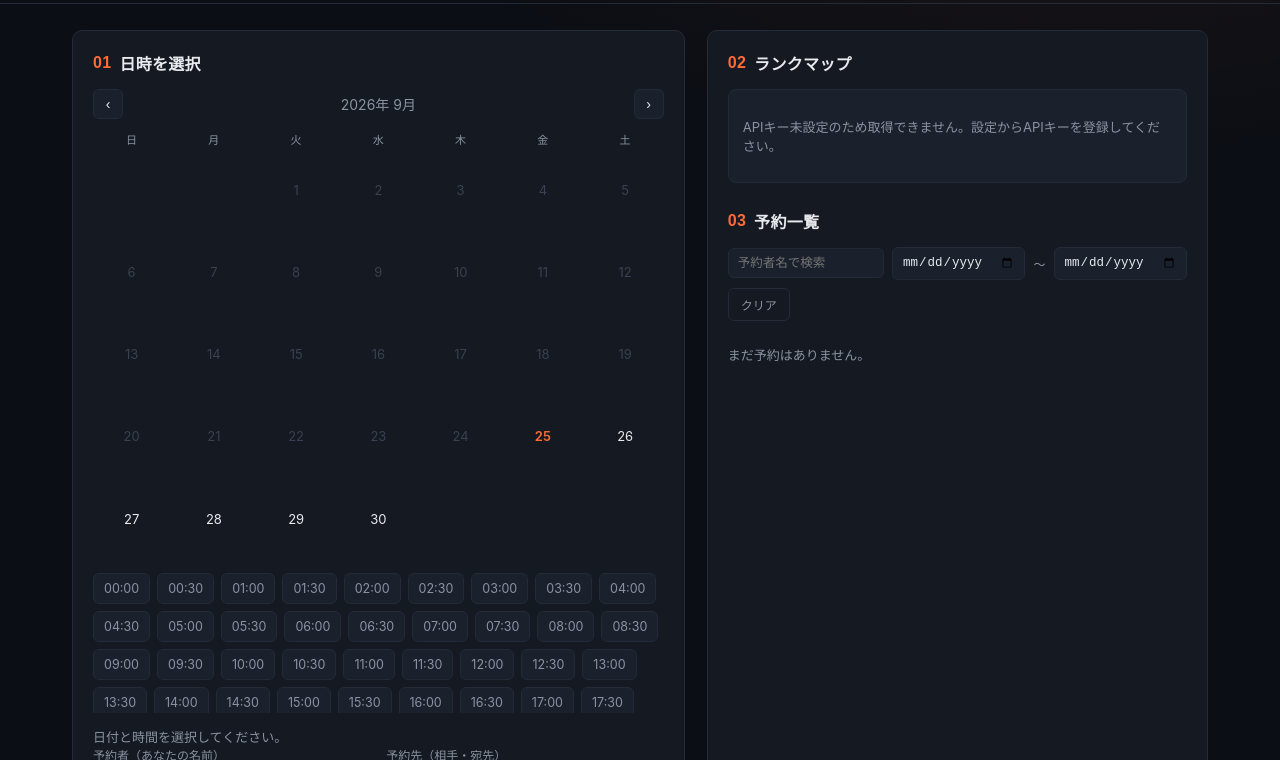
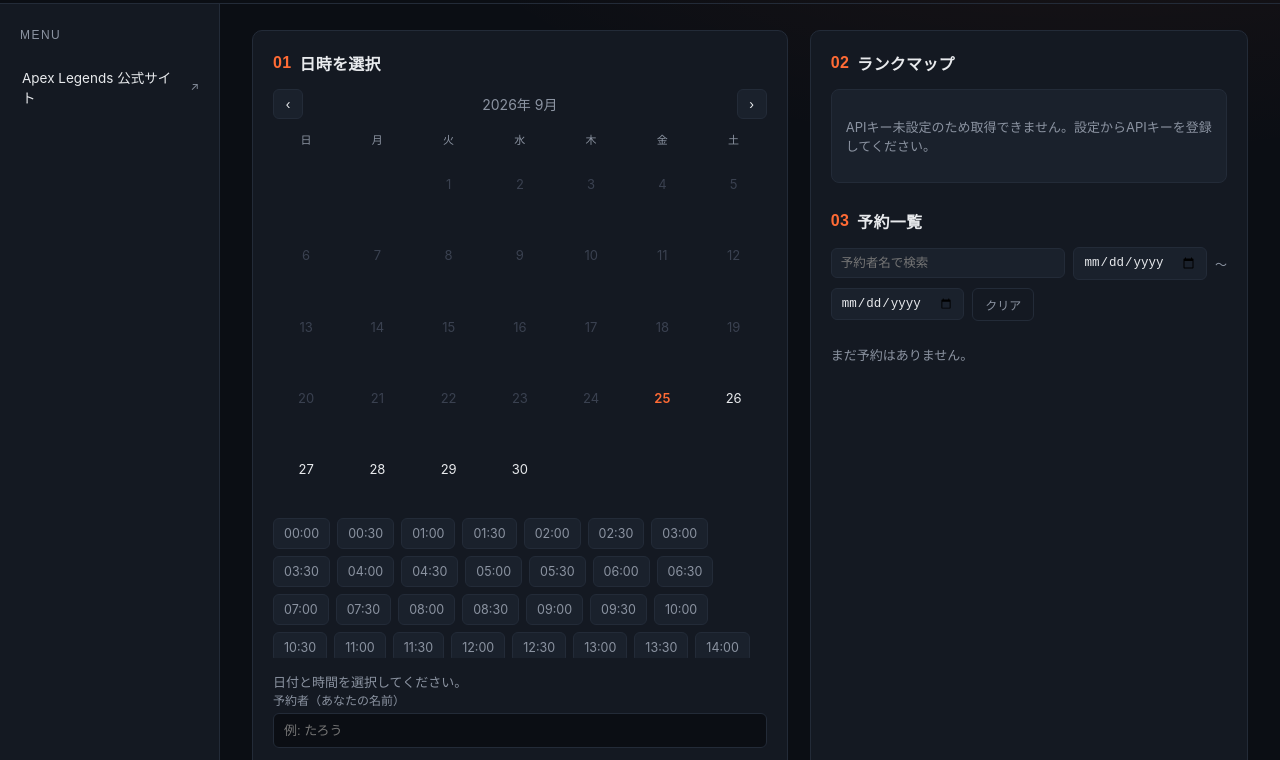
Before and after one commit to puchan8192/ARMAS, a plain HTML site: page frontend/index.html in a window 1280 px wide. Shown: the part 78-838 px from the top of the page. Drawn offline with nearby package versions, Linux system fonts and the light colour scheme; no server answers.

Commit message:
v1.2.0 -> v1.3.0 メニュー機能の追加

```diff
--- a/frontend/css/style.css
+++ b/frontend/css/style.css
@@ -19,8 +19,73 @@
   color:var(--text);
   font-family:"Inter",-apple-system,"Hiragino Kaku Gothic ProN","Yu Gothic",sans-serif;
   min-height:100vh;
+  /* display:flex は削除（ヘッダーを全幅にするため、bodyは通常の縦積みに戻す） */
+}
+.body-layout{
+  display:flex; /* ヘッダーの下でサイドバーと本体を横並びにする */
+}
+.page{
+  flex:1;
+  min-width:0;
 }
 h1,h2,h3,.mono{font-family:"Oswald","Hiragino Sans",sans-serif;}
+
+/* ---- sidebar（画面左端・全高） ---- */
+.sidebar{
+  width:220px;
+  flex-shrink:0;
+  background:var(--panel);
+  border-right:1px solid var(--border);
+  padding:24px 0;
+  min-height:100vh;
+}
+.sidebar-title{
+  font-family:"Oswald",sans-serif;
+  font-size:12px;
+  letter-spacing:.12em;
+  color:var(--muted);
+  padding:0 20px 14px;
+}
+.sidebar-links{
+  list-style:none;
+  margin:0;
+  padding:0;
+}
+.sidebar-links li{
+  border-left:2px solid transparent;
+}
+.sidebar-links a{
+  display:flex;
+  align-items:center;
+  gap:8px;
+  padding:11px 20px;
+  color:var(--text);
+  text-decoration:none;
+  font-size:13.5px;
+}
+.sidebar-links a::after{
+  content:"↗";
+  margin-left:auto;
+  color:var(--muted);
+  font-size:11px;
+}
+.sidebar-links li:hover{
+  border-left-color:var(--accent);
+  background:var(--panel-2);
+}
+.sidebar-links li:hover a{
+  color:var(--accent);
+}
+@media (max-width:720px){
+  body{ flex-direction:column; }
+  .sidebar{
+    width:100%;
+    min-height:auto;
+    border-right:none;
+    border-bottom:1px solid var(--border);
+  }
+}
+
 header.top{
   display:flex;justify-content:space-between;align-items:flex-end;
   padding:28px 32px 18px;border-bottom:1px solid var(--border);
--- a/frontend/index.html
+++ b/frontend/index.html
@@ -12,12 +12,25 @@
   <div class="brand">
     <h1>ARMAS</h1>
     <span class="full-name">Apex Reservation Management &amp; Alert System</span>
-    <span class="tag">v1.2.0</span>
+    <span class="tag">v1.3.0</span>
     <span id="onlineCount" class="online-badge">現在のオンライン：0人</span>
   </div>
   <button id="settingsToggle">設定</button>
 </header>
 
+<div class="body-layout">
+  <nav class="sidebar">
+    <div class="sidebar-title">MENU</div>
+    <ul class="sidebar-links">
+      <li>
+        <a href="https://www.ea.com/games/apex-legends" target="_blank" rel="noopener noreferrer">
+          Apex Legends 公式サイト
+        </a>
+      </li>
+    </ul>
+  </nav>
+
+  <div class="page">
     <div class="settings" id="settingsPanel">
       <div class="row">
         <label>Discord Webhook URL
@@ -96,7 +109,8 @@
         </div>
       </section>
     </main>
-
+  </div>
+</div>
 
 <script src="https://cdn.jsdelivr.net/npm/@supabase/supabase-js@2"></script>
 <script>
```
Lines whose indentation alone changed are shown as unchanged.
